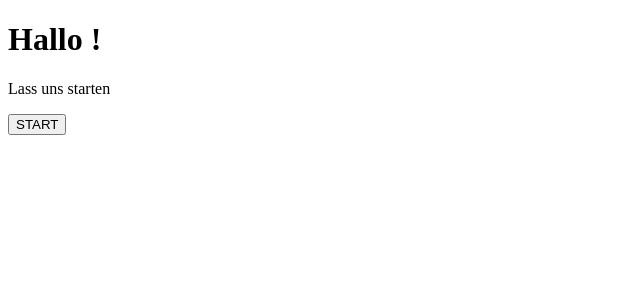
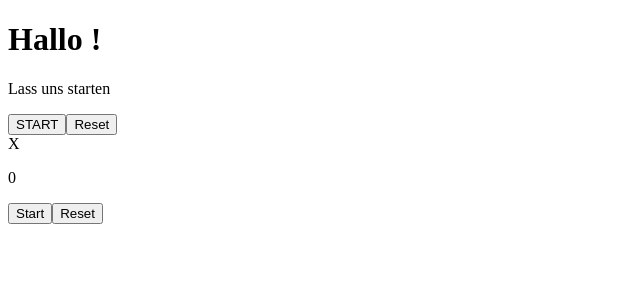
Before and after one commit to Bionic-o/letter_selector, a React (Create React App) app: page /#/letterselect in a window 1280 px wide. Shown: the top 300 px of the page, without its empty margins (0-640 px from the left). Built offline with nearby package versions, Linux system fonts and the light colour scheme.

Commit message:
useEffect + setInterval logic
couldnt get my logic to work how I wanted it, so a code snippet from the Internet helped me out

```diff
--- a/src/components/LetterSelect.js
+++ b/src/components/LetterSelect.js
@@ -1,25 +1,89 @@
 import { useLocation } from "react-router-dom"
-import { useState } from "react"
-import RandomLetter from "./RandomLetter";
+import { useEffect, useState, useRef } from "react"
+import Counter from "./test";
 
 function LetterSelect () {
     const location = useLocation();
     const userName = location.state?.username
-    const [isToggled, setIsToggled] = useState(false)
     //console.log(isToggled.toString())
+    const lettersArray = [
+        "A", "B", "C", "D", "E", "F", "G", "H", "I", "J", "K", "L", "M", "N", "O", "P", "Q", "R", "S", "T", "U", "V", "W", "X", "Y", "Z"
+    ]
+
+    const stringLetters = lettersArray.toString()
+    const [allLetters, setAllLetters] = useState(stringLetters.replaceAll(',', ''))
+    /* the useState "allLetters" needs an original value of the whole alphabet,
+    so it can render a single random letter right from the start.
+    if the default value is "", it will render single random Letters only,
+    when they were "added" to the useState the second time */
+
+    let randomIndex = [Math.floor(Math.random()*lettersArray.length)];
 
 
+    // ********** Code below was used from the Internet, could not get Interval and useEffect working how I wanted **********
+    const [flag, setFlag] = useState(false);
+    const myInterval = useRef();
 
+    function intervalLetter() {
+        setFlag(!flag);
+        if (flag) {
+            myInterval.current = setInterval(() => setAllLetters((prevLetter) => prevLetter + 1), /* "+1" can be anything. array changes but render is correct. no idea how to solve */
+            100);
+        } else {
+            clearInterval(myInterval.current)
+        }
+    }
+    function resetLetter() {
+        clearInterval(myInterval.current);
+        setAllLetters(stringLetters.replaceAll(',', ''))
+    }
+    useEffect(() => {
+        setFlag(true);
+        return () => clearInterval(myInterval.current)
+    }, [])
+    // ********** Code below was used from the Internet, could not get Interval and useEffect working how I wanted **********
+
+   console.log(allLetters)
     return (
         <div>
             <h1>Hallo {userName}!</h1>
             <p>Lass uns starten</p>
             <div>
-                <button onClick={() => setIsToggled(!isToggled)}>{!isToggled ? "START" : "STOP"}</button>
+                <button onClick={intervalLetter}>{flag ? "START" : "STOP"}</button>
+                <button onClick={resetLetter}>Reset</button>
             </div>
-            {isToggled && <RandomLetter isToggled={isToggled}/>}
+            {allLetters[randomIndex]}
+            <Counter />
         </div>
     )
 }
 
 export default LetterSelect
+
+
+/* {id: 1, letter: "A"},
+{id: 2, letter: "B"},
+{id: 3, letter: "C"},
+{id: 4, letter: "D"},
+{id: 5, letter: "E"},
+{id: 6, letter: "F"},
+{id: 7, letter: "G"},
+{id: 8, letter: "H"},
+{id: 9, letter: "I"},
+{id: 10, letter: "J"},
+{id: 11, letter: "K"},
+{id: 12, letter: "L"},
+{id: 13, letter: "M"},
+{id: 14, letter: "N"},
+{id: 15, letter: "O"},
+{id: 16, letter: "P"},
+{id: 17, letter: "Q"},
+{id: 18, letter: "R"},
+{id: 19, letter: "S"},
+{id: 20, letter: "T"},
+{id: 21, letter: "U"},
+{id: 22, letter: "V"},
+{id: 23, letter: "W"},
+{id: 24, letter: "X"},
+{id: 25, letter: "Y"},
+{id: 26, letter: "Z"}, */
--- a/src/components/RandomLetter.js
+++ b/src/components/RandomLetter.js
@@ -1,62 +1,32 @@
 import { useState, useEffect } from "react"
 
-function RandomLetter ({isToggled}) {
-    const lettersArray = [
-        {id: 1, letter: "A"},
-        {id: 2, letter: "B"},
-        {id: 3, letter: "C"},
-        {id: 4, letter: "D"},
-        {id: 5, letter: "E"},
-        {id: 6, letter: "F"},
-        {id: 7, letter: "G"},
-        {id: 8, letter: "H"},
-        {id: 9, letter: "I"},
-        {id: 10, letter: "J"},
-        {id: 11, letter: "K"},
-        {id: 12, letter: "L"},
-        {id: 13, letter: "M"},
-        {id: 14, letter: "N"},
-        {id: 15, letter: "O"},
-        {id: 16, letter: "P"},
-        {id: 17, letter: "Q"},
-        {id: 18, letter: "R"},
-        {id: 19, letter: "S"},
-        {id: 20, letter: "T"},
-        {id: 21, letter: "U"},
-        {id: 22, letter: "V"},
-        {id: 23, letter: "W"},
-        {id: 24, letter: "X"},
-        {id: 25, letter: "Y"},
-        {id: 26, letter: "Z"},
-    ]
+function RandomLetter ({lettersArray}) {
+
     const getAllLetters = lettersArray.map((letterObj) => {return (letterObj.letter)})
     const stringLetters = getAllLetters.toString()
     const [allLetters, setAllLetters] = useState(stringLetters.replaceAll(',', ''))
 
-    /* the useState needs an original value of the whole alphabet,
+    /* the useState "allLetters" needs an original value of the whole alphabet,
     so it can render a single random letter right from the start.
     if the default value is "", it will render single random Letters only,
     when they were "added" to the useState the second time */
 
     let randomIndex = [Math.floor(Math.random()*getAllLetters.length)];
     let oneLetter = () => getAllLetters[randomIndex]
-    console.log(oneLetter())
+    //console.log(oneLetter())
 
     useEffect(() => {
         const interval = setInterval(() => {
             setAllLetters((prevLetter) => prevLetter + oneLetter())
-        }, 5000);
+        }, 600);
         return() => clearInterval(interval);
-    }, [allLetters])
+    }, [oneLetter])
     console.log(allLetters)
-    console.log(isToggled)
+    console.log(allLetters[allLetters.length - 1])
 
     return (
         <div>
-            {oneLetter()}
-            <hr></hr>
             {allLetters[randomIndex]}
-            {!isToggled && "A"}
         </div>
     )
 }
--- a/src/components/StopLetter.js
+++ b/src/components/StopLetter.js
@@ -1,9 +1,9 @@
 import React from 'react'
 
 function StopLetter({allLetters}) {
-    console.log(allLetters[allLetters.length - 1])
+    //
   return (
-    <div>{allLetters[allLetters.length - 1]}</div>
+    <div>{}</div>
   )
 }
 
--- /dev/null
+++ b/src/components/test.js
@@ -0,0 +1,40 @@
+import React, { useState, useEffect, useRef } from "react";
+
+export default function Counter() {
+  const [counter, setCounter] = useState(0);
+  const [flag, setFlag] = useState(false);
+  const myInterval = useRef();
+
+  function incrementCounter() {
+    setFlag((f) => !f);
+    if (flag) {
+      myInterval.current = setInterval(
+        () => setCounter((counter) => counter + 1),
+        1000
+      );
+    } else {
+      clearInterval(myInterval.current);
+    }
+  }
+
+  function resetCounter() {
+    clearInterval(myInterval.current);
+    setCounter(0);
+  }
+
+  useEffect(() => {
+    setFlag(true);
+    // clearinterval on dismount
+    return () => clearInterval(myInterval.current);
+  }, []);
+
+
+  //console.log(counter)
+  return (
+    <div>
+      <p>{counter}</p>
+      <button onClick={incrementCounter}>{flag ? "Start" : "Pause"}</button>
+      <button onClick={resetCounter}>Reset</button>
+    </div>
+  );
+}
```
